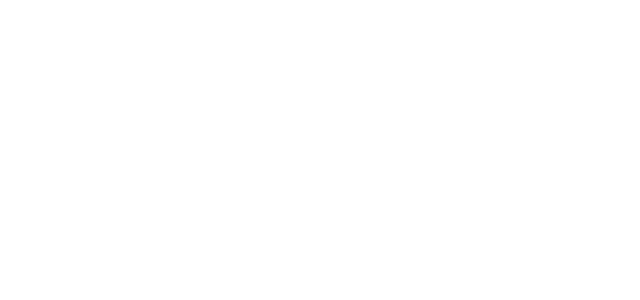
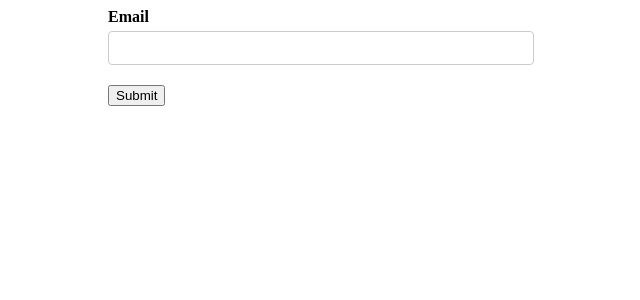
Before and after one commit to mgzawlinnaing/Reusable-formik-components, a React (Vite) app: page / in a window 1280 px wide. Shown: the top 300 px of the page, without its empty margins (319-959 px from the left). Built offline with nearby package versions, Linux system fonts and the light colour scheme.

Commit message:
feat: input component

```diff
--- a/package.json
+++ b/package.json
@@ -10,8 +10,10 @@
     "preview": "vite preview"
   },
   "dependencies": {
+    "formik": "^2.2.9",
     "react": "^18.2.0",
-    "react-dom": "^18.2.0"
+    "react-dom": "^18.2.0",
+    "yup": "^1.1.1"
   },
   "devDependencies": {
     "@types/react": "^18.0.28",
--- a/src/App.jsx
+++ b/src/App.jsx
@@ -1,5 +1,11 @@
+import FormikContainer from "./components/FormikContainer";
+
 function App() {
-  return <></>;
+  return (
+    <main className="App">
+      <FormikContainer />
+    </main>
+  );
 }
 
 export default App;
--- /dev/null
+++ b/src/components/ErrorText.jsx
@@ -0,0 +1,5 @@
+const ErrorText = (props) => {
+  return <div className="error">{props.children}</div>;
+};
+
+export default ErrorText;
--- /dev/null
+++ b/src/components/FormikContainer.jsx
@@ -0,0 +1,36 @@
+import { Form, Formik } from "formik";
+import * as Yup from "yup";
+import FormikControl from "./FormikControl";
+
+const FormikContainer = () => {
+  const initialValues = {
+    email: "",
+  };
+
+  const validationSchema = Yup.object({
+    email: Yup.string().required("Email is required!"),
+  });
+
+  const onSubmit = (values) => console.log("Form data:", values);
+  return (
+    <Formik
+      initialValues={initialValues}
+      validationSchema={validationSchema}
+      onSubmit={onSubmit}
+    >
+      {(formik) => (
+        <Form>
+          <FormikControl
+            control="input"
+            type="email"
+            label="Email"
+            name="email"
+          />
+          <button type="submit">Submit</button>
+        </Form>
+      )}
+    </Formik>
+  );
+};
+
+export default FormikContainer;
--- /dev/null
+++ b/src/components/FormikControl.jsx
@@ -0,0 +1,23 @@
+import Input from "./form-components/Input";
+
+const FormikControl = (props) => {
+  const { control, ...rest } = props;
+
+  switch (control) {
+    case "input":
+      return <Input {...rest} />;
+    case "textarea":
+
+    case "select":
+
+    case "radio":
+
+    case "checkbox":
+
+    case "date":
+    default:
+      return null;
+  }
+};
+
+export default FormikControl;
--- /dev/null
+++ b/src/components/form-components/Input.jsx
@@ -0,0 +1,16 @@
+import { ErrorMessage, Field } from "formik";
+import ErrorText from "../ErrorText";
+
+const Input = (props) => {
+  const { label, name, ...rest } = props;
+
+  return (
+    <div className="form-control">
+      <label htmlFor={name}>{label}</label>
+      <Field id={name} name={name} {...rest} />
+      <ErrorMessage name={name} component={ErrorText} />
+    </div>
+  );
+};
+
+export default Input;
--- a/src/index.css
+++ b/src/index.css
@@ -1,69 +1,43 @@
-:root {
-  font-family: Inter, system-ui, Avenir, Helvetica, Arial, sans-serif;
-  line-height: 1.5;
-  font-weight: 400;
-
-  color-scheme: light dark;
-  color: rgba(255, 255, 255, 0.87);
-  background-color: #242424;
-
-  font-synthesis: none;
-  text-rendering: optimizeLegibility;
-  -webkit-font-smoothing: antialiased;
-  -moz-osx-font-smoothing: grayscale;
-  -webkit-text-size-adjust: 100%;
+.App {
+  display: flex;
+  justify-content: center;
 }
 
-a {
-  font-weight: 500;
-  color: #646cff;
-  text-decoration: inherit;
-}
-a:hover {
-  color: #535bf2;
+label {
+  font-weight: bold;
+  display: flex;
+  margin-bottom: 5px;
 }
 
-body {
-  margin: 0;
-  display: flex;
-  place-items: center;
-  min-width: 320px;
-  min-height: 100vh;
+input + label {
+  font-weight: bold;
+  display: inline-flex;
+  margin-right: 20px;
 }
 
-h1 {
-  font-size: 3.2em;
-  line-height: 1.1;
+input[type="text"],
+input[type="email"],
+input[type="password"],
+textarea,
+select {
+  display: block;
+  width: 400px;
+  padding: 6px 12px;
+  font-size: 14px;
+  line-height: 1.42857143;
+  color: #555;
+  background-color: #fff;
+  background-image: none;
+  border: 1px solid #ccc;
+  border-radius: 4px;
+  /* margin-bottom: 20px; */
 }
 
-button {
-  border-radius: 8px;
-  border: 1px solid transparent;
-  padding: 0.6em 1.2em;
-  font-size: 1em;
-  font-weight: 500;
-  font-family: inherit;
-  background-color: #1a1a1a;
-  cursor: pointer;
-  transition: border-color 0.25s;
-}
-button:hover {
-  border-color: #646cff;
-}
-button:focus,
-button:focus-visible {
-  outline: 4px auto -webkit-focus-ring-color;
+.form-control {
+  margin-bottom: 20px;
 }
 
-@media (prefers-color-scheme: light) {
-  :root {
-    color: #213547;
-    background-color: #ffffff;
-  }
-  a:hover {
-    color: #747bff;
-  }
-  button {
-    background-color: #f9f9f9;
-  }
+.error {
+  margin-top: 5px;
+  color: red;
 }
```
Also changed, not shown: .eslintrc.cjs (deleted), 1 other file (tests, documents, lock files or other folders).
